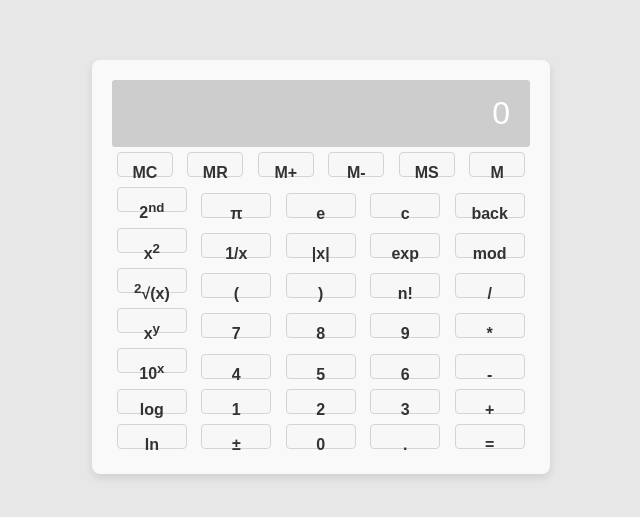
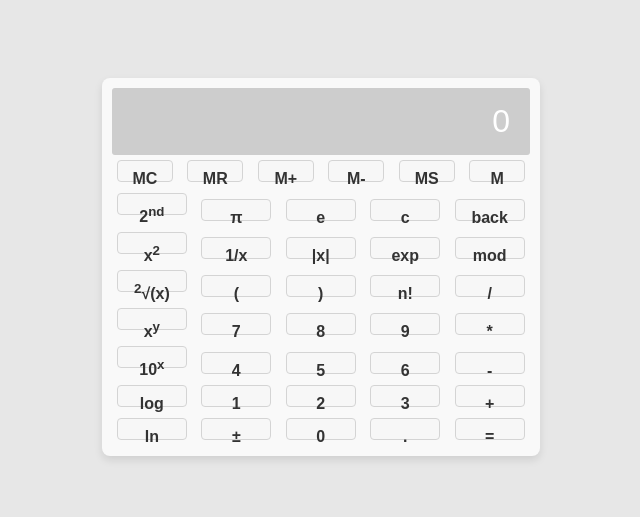
Before and after one commit to amir3x0/web-ex-1, a plain HTML site: page index.html in a window 1280 px wide. Shown: the part 133-650 px from the top of the page, without its empty margins (319-959 px from the left). Drawn offline with Linux system fonts and the light colour scheme.

Commit message:
second week commit

```diff
--- a/style.css
+++ b/style.css
@@ -19,7 +19,7 @@ body {
 /* Calculator container */
 .calculator {
     background-color: #f9f9f9; /* Calculator's background color */
-    padding: 20px;
+    padding: 10px;
     border-radius: 8px;
     box-shadow: 0 4px 8px rgba(0, 0, 0, 0.1); /* Outer shadow for the entire calculator */
 }
@@ -42,15 +42,15 @@ body {
     font-size: 2em;
     text-align: right;
     border-radius: 3px; /* Slightly rounded corners for the display screen */
-    min-height: 30px; /* Minimum height for the display */
+    min-height: 15px; /* Minimum height for the display */
 }
 
 /* Button styles */
 .button {
     text-align: center; /* Center text horizontally */
     width: 70px; /* Fixed width */
-    height: 25px; /* Fixed height */
-    line-height: 20px; /* Center text vertically */
+    height: 15px; /* Fixed height */
+    line-height: 15px; /* Center text vertically */
     text-align: center; /* Center text horizontally */
     background-color: #f7f7f7; /* Light grey background */
     border: 1px solid #d4d4d4; /* Slightly darker border for definition */
```
